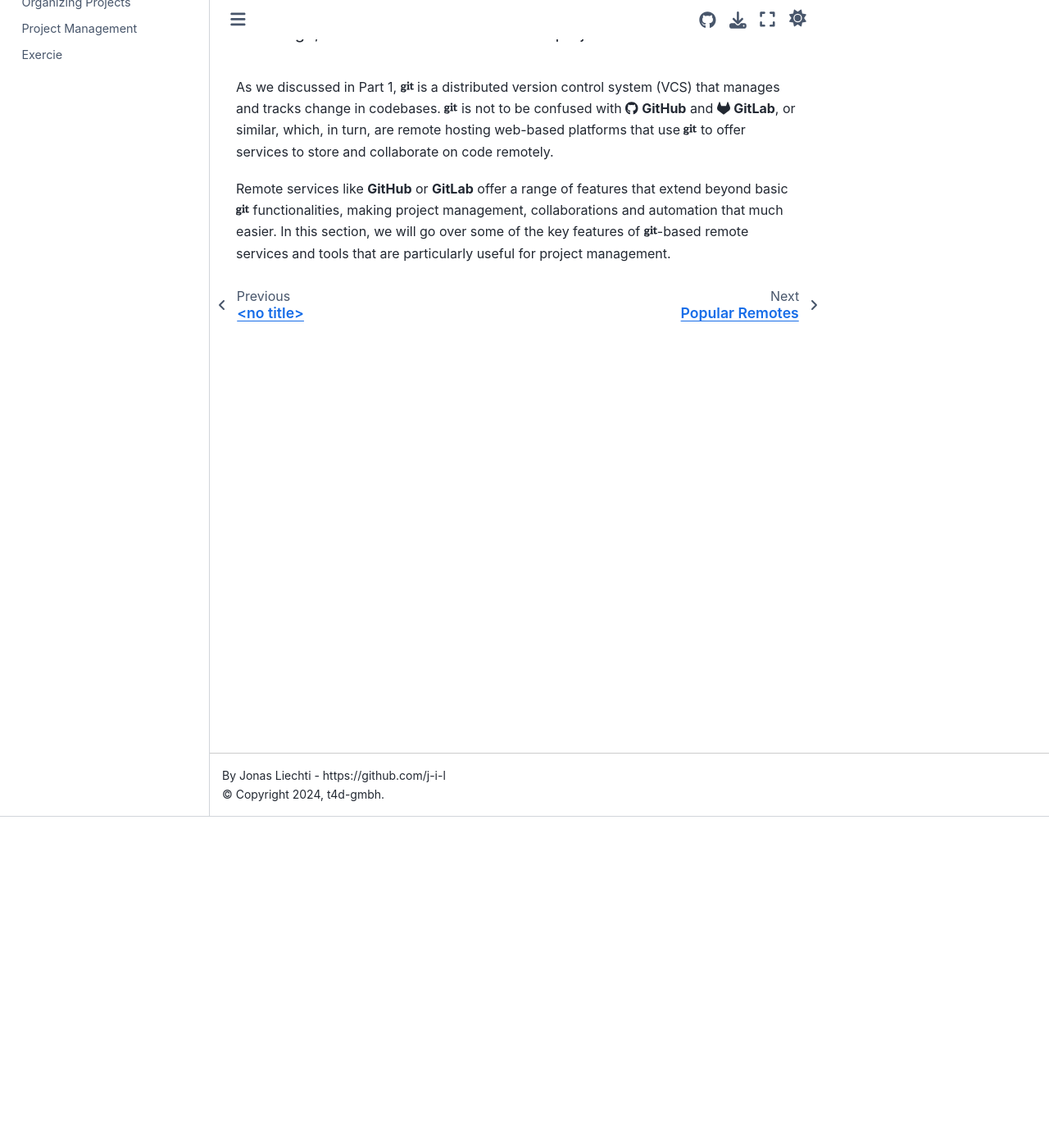
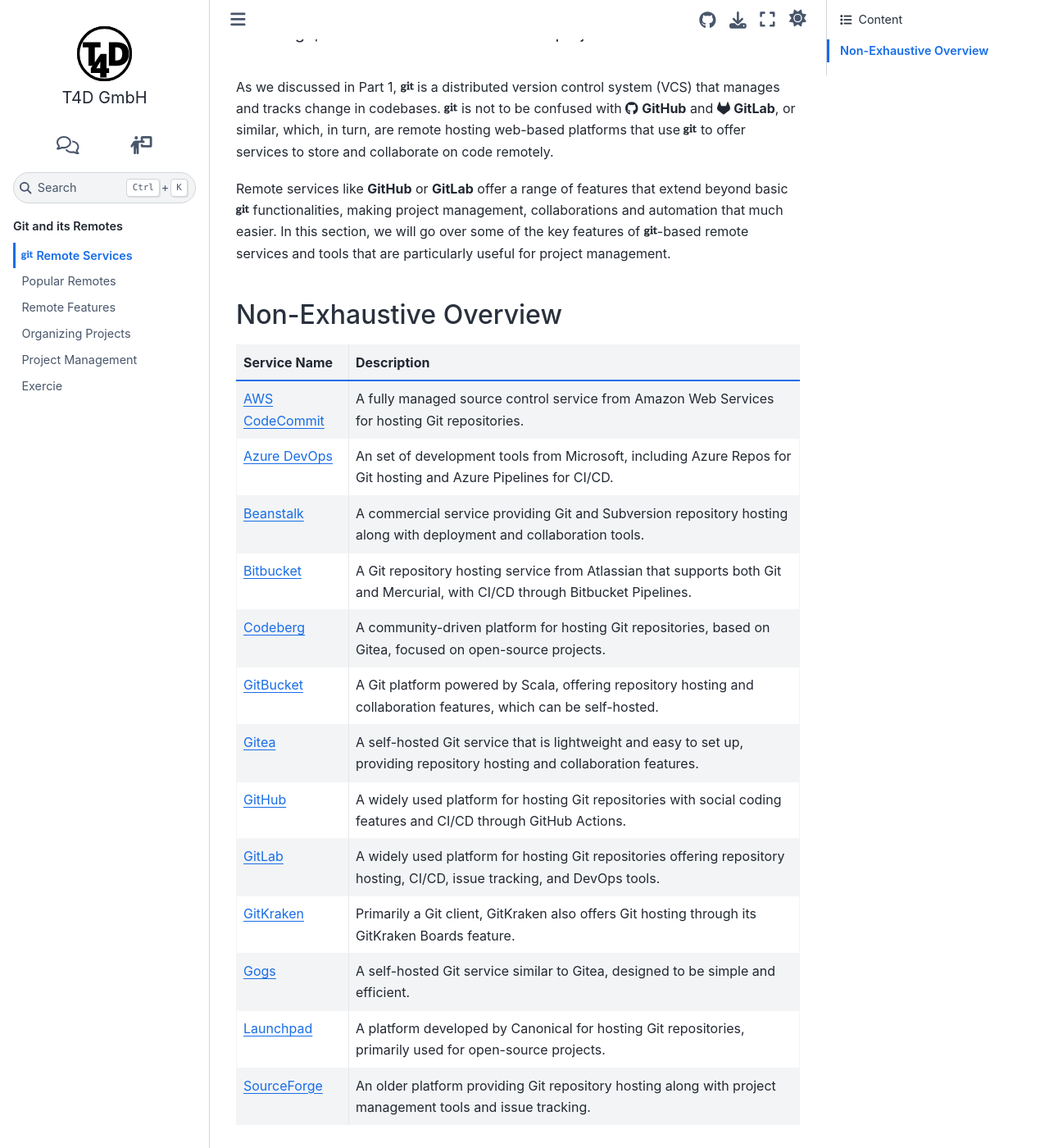
Before and after one commit to t4d-gmbh/git-and-its-remotes, a Sphinx documentation site: the page built from source/content/remote_services/index.md, in a window 1280 px wide and 1400 px high, scrolled down 404 px. Shown: the whole window at 82% size. Built offline with Sphinx 7.4.7 and the Sphinx Book theme 1.1.4, drawn with Linux system fonts in a browser that asks for light colours; pages that are not in the unit, such as notebooks, are missing from menus; the version number could not be read and is left out.

Commit message:
wip on list

````diff
--- a/source/content/git_remote_services.md
+++ b/source/content/remote_services/index.md
@@ -26,3 +26,15 @@
 > <i class="fab fa-git"></i>-based remote services (e.g. **GitHub**, **GitLab**) = web-based platforms that **offer additional features** to store and facilitate collaborative coding projects, extending tools offered by <i class="fab fa-git"></i>.
 :::
 {% endif %}
+
+{% if slide %}
+```{toctree}
+:maxdepth: 1
+:hidden:
+
+./list
+```
+{% else %}
+```{include} ./list.md
+```
+{% endif %}
--- /dev/null
+++ b/source/content/remote_services/list.md
@@ -0,0 +1,17 @@
+### Non-Exhaustive Overview
+
+| Service Name       | Description                                                                 |
+|--------------------|-----------------------------------------------------------------------------|
+| [AWS CodeCommit](https://aws.amazon.com/codecommit/) | A {% if page %}fully managed source control{% endif %} service from Amazon Web Services{% if page %} for hosting Git repositories{% endif %}. |
+| [Azure DevOps](https://azure.microsoft.com/en-us/services/devops/repos/) | {% if page %}An set of development tools from Microsoft, including {% endif %}Azure Repos for Git hosting and Azure Pipelines for CI/CD. |
+| [Beanstalk](https://beanstalkapp.com) | A commercial service providing Git and Subversion {% if slide %}support{% else %}repository hosting along with deployment and collaboration tools.{% endif %} |
+| [Bitbucket](https://bitbucket.org)   | {%if slide %}Hosting service from Atlassian{% else %}A Git repository hosting service from Atlassian that supports both Git and Mercurial, with CI/CD through Bitbucket Pipelines{% endif %}. |
+| [Codeberg](https://codeberg.org)      | {% if slide %}✨Community-drive platform focused on open-source projects.✨{% else %}A community-driven platform for hosting Git repositories, based on Gitea, focused on open-source projects.{% endif %} |
+| [GitBucket](https://gitbucket.github.io) | {% if slide %}Self-hosted platform written in Scala.{% else %}A Git platform powered by Scala, offering repository hosting and collaboration features, which can be self-hosted.{% endif %} |
+| [Gitea](https://gitea.io)             | A self-hosted Git service that is lightweight and easy to set up{% if page %}, providing repository hosting and collaboration features{% endif %}. |
+| [GitHub](https://github.com)         | A widely used platform for hosting Git repositories{% if page %} with social coding features and CI/CD through GitHub Actions{% endif %}. |
+| [GitLab](https://gitlab.com)         | A widely used platform for hosting Git repositories{% if page %} offering repository hosting, CI/CD, issue tracking, and DevOps tools{% endif %}. |
+| [GitKraken](https://www.gitkraken.com) | {% if slide %}Primarily a Git client that also offers hosting.{% else %}Primarily a Git client, GitKraken also offers Git hosting through its GitKraken Boards feature.{% endif %} |
+| [Gogs](https://gogs.io)               | A self-hosted Git service similar to Gitea{% if page %}, designed to be simple and efficient{% endif %}. |
+| [Launchpad](https://launchpad.net)    | {% if slide %}Developed by Canonical, primarily used for open-source projects.{% else %}A platform developed by Canonical for hosting Git repositories, primarily used for open-source projects.{% endif %} |
+| [SourceForge](https://sourceforge.net) | An older platform providing Git repository hosting{% if page %} along with project management tools and issue tracking{% endif %}. |
````
Also changed, not shown: source/content/index.md (+1 -1 lines).
